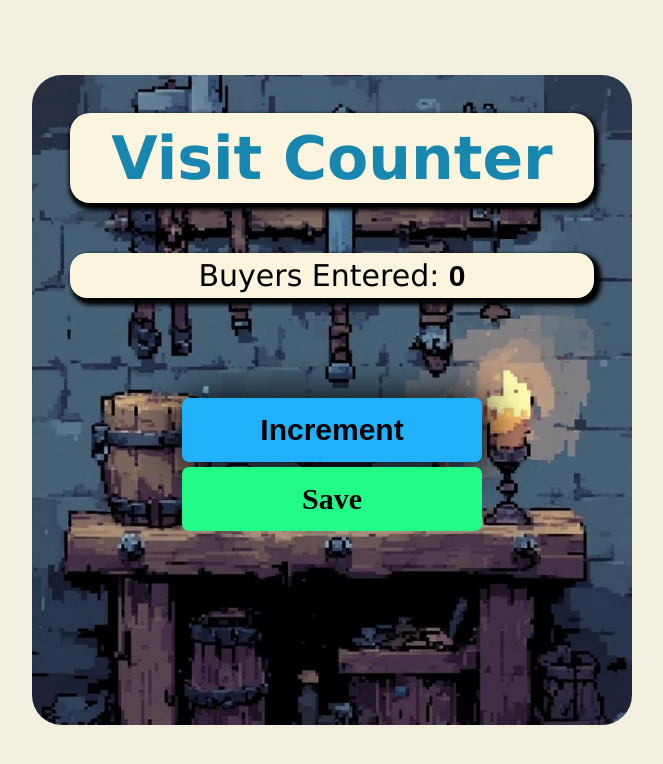
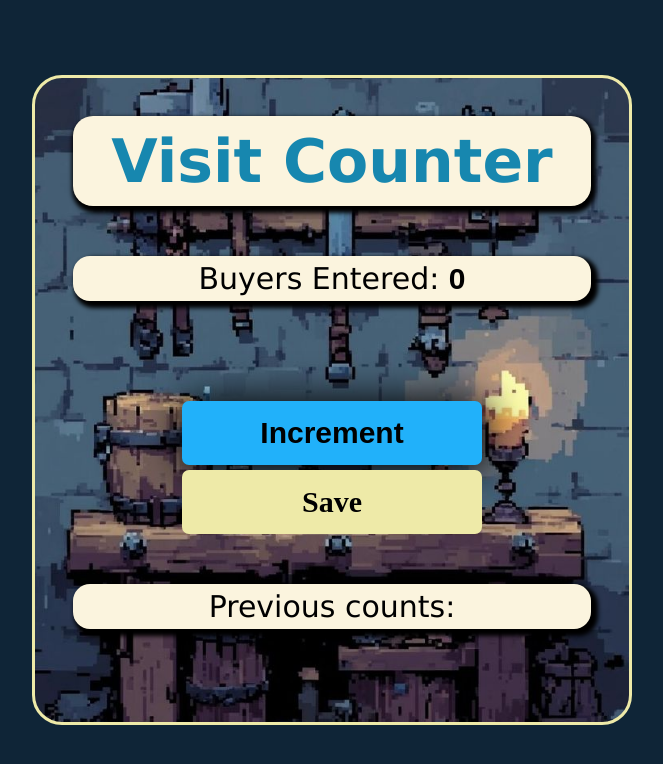
Before and after one commit to xn031wn/Armory-counter, a plain HTML site: page index.html in a window 1280 px wide. Shown: the whole page, without its empty margins (308-971 px from the left). Drawn offline with Linux system fonts and the light colour scheme.

Commit message:
Add files via upload

```diff
--- a/app.js
+++ b/app.js
@@ -3,6 +3,8 @@ console.log("Hello world!");
 
 
 let countDisplay = document.getElementById("count");
+let previousCount = document.querySelector('.previous');
+console.log(previousCount)
 
 
 let visitCount = 0
--- a/index.html
+++ b/index.html
@@ -14,6 +14,8 @@
             <button id="increment" onclick="increment()"> Increment </button>
             <button id="saveBtn" onclick="save()"> Save </button>
 
+            <p class="previous"> Previous counts:</p>
+
         </div>
 
 
--- a/styles.css
+++ b/styles.css
@@ -5,7 +5,7 @@
 }
 
 body {
-  background-color: #f3efe0;
+  background-color: #0f2537;
   display: flex;
   height: 100vh;
   align-items: center;
@@ -17,6 +17,7 @@ body {
   background-position: center;
   background-repeat: no-repeat;
   background-size: cover;
+  border: #eeeaa8 3px solid;
   color: #1787af;
   font-family: Verdana, Geneva, Tahoma, sans-serif;
   text-decoration: dashed;
@@ -70,7 +71,7 @@ body {
 
 #saveBtn {
   ox-shadow: #000000 2px 2px 40px 3px;
-  background-color: #21fa86;
+  background-color: #eeeaa8;
   border-radius: 7px;
   color: rgb(0, 0, 0);
   width: 300px;
@@ -82,6 +83,6 @@ body {
 }
 
 #saveBtn:active {
-  background-color: #0e9c50;
+  background-color: #bab66d;
 
 }
```
